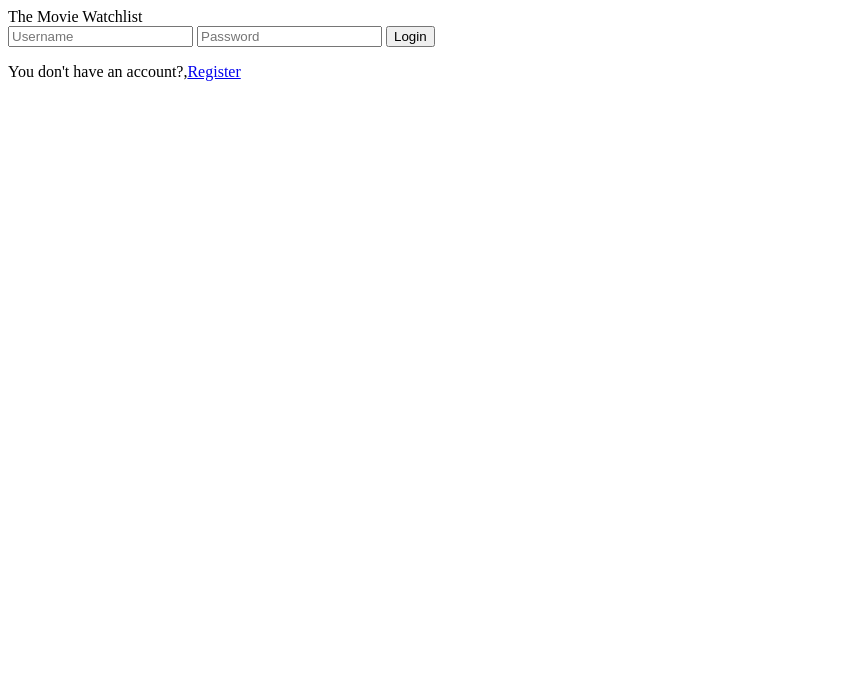
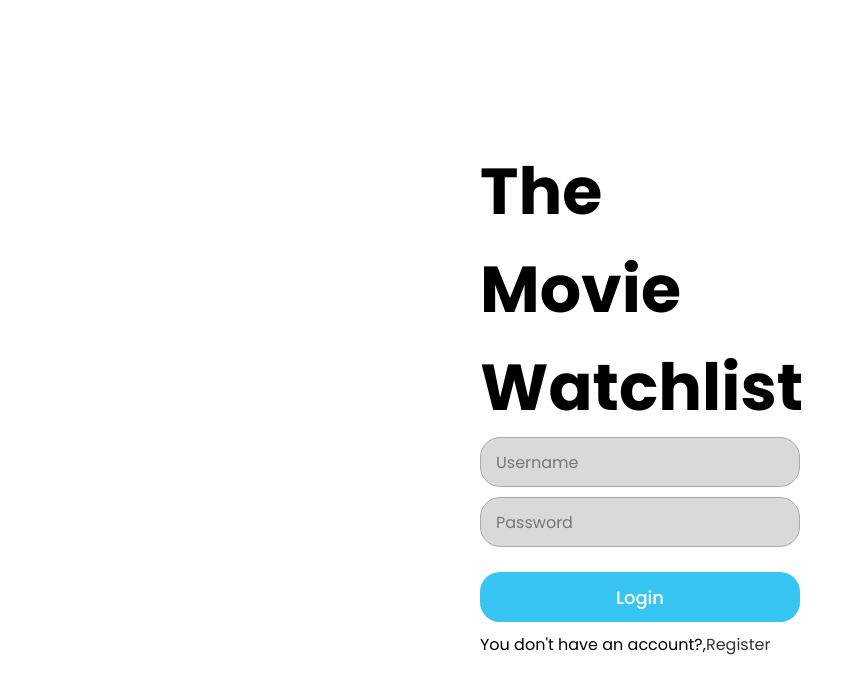
Before and after one commit to revou-fsse-1/w11-the-movie-AnggihP, a website: page src/index.html in a window 1280 px wide. Shown: the whole page, without its empty margins (0-856 px from the left). Drawn offline with Linux system fonts and the light colour scheme; the site is published under a folder, as on GitHub Pages, so addresses that start at the root find nothing.

Commit message:
update css to fix deploy

```diff
--- a/src/index.html
+++ b/src/index.html
@@ -12,7 +12,7 @@
       href="https://fonts.googleapis.com/css2?family=Poppins:wght@300;400;500;700&family=Roboto:wght@400;500;700&display=swap"
       rel="stylesheet"
     />
-    <link href="/src/register.css" rel="stylesheet" />
+    <link href="register.css" rel="stylesheet" />
   </head>
   <body>
     <section class="wrapper">
```
Also changed, not shown: src/register.html (+1 -1 lines).
